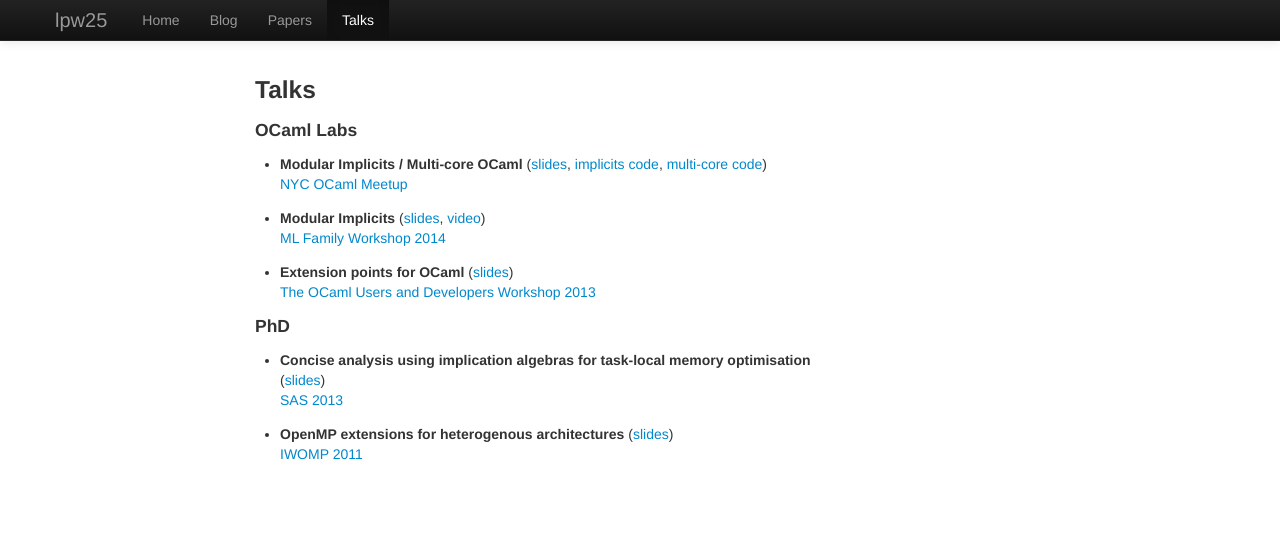
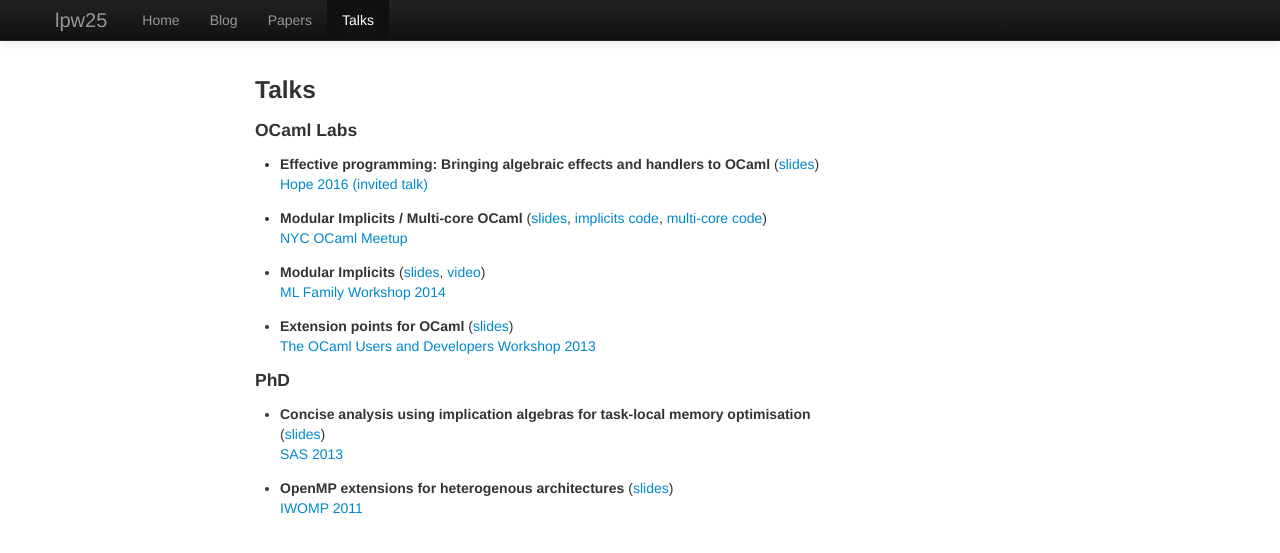
Before and after one commit to lpw25/lpw25.github.com, a Jekyll site: the page built from talks.html, in a window 1280 px wide. Shown: the top 553 px of the page. Built offline with Jekyll 4.4.1, drawn with Linux system fonts in a browser that asks for light colours.

Commit message:
Add HOPE 2016 talk

```diff
--- a/talks.html
+++ b/talks.html
@@ -9,6 +9,11 @@
     <h3> Talks </h3>
     <h4> OCaml Labs </h4>
     <ul>
+      <li style="margin: 1em 0">
+        <b>Effective programming: Bringing algebraic effects and handlers to OCaml</b>
+        (<a href="/talks/hope2016.pdf">slides</a>)<br>
+        <a href="http://conf.researchr.org/track/icfp-2016/hope-2016-papers/">Hope 2016 (invited talk)</a>
+      </li>
       <li style="margin: 1em 0">
         <b>Modular Implicits / Multi-core OCaml</b>
         (<a href="/talks/meetup2015.pdf">slides</a>, <a href="/talks/meetup2015/implicits.tar.gz">implicits code</a>, <a href="/talks/meetup2015/multicore.tar.gz">multi-core code</a>)<br>
```
Also changed, not shown: 1 other file.
